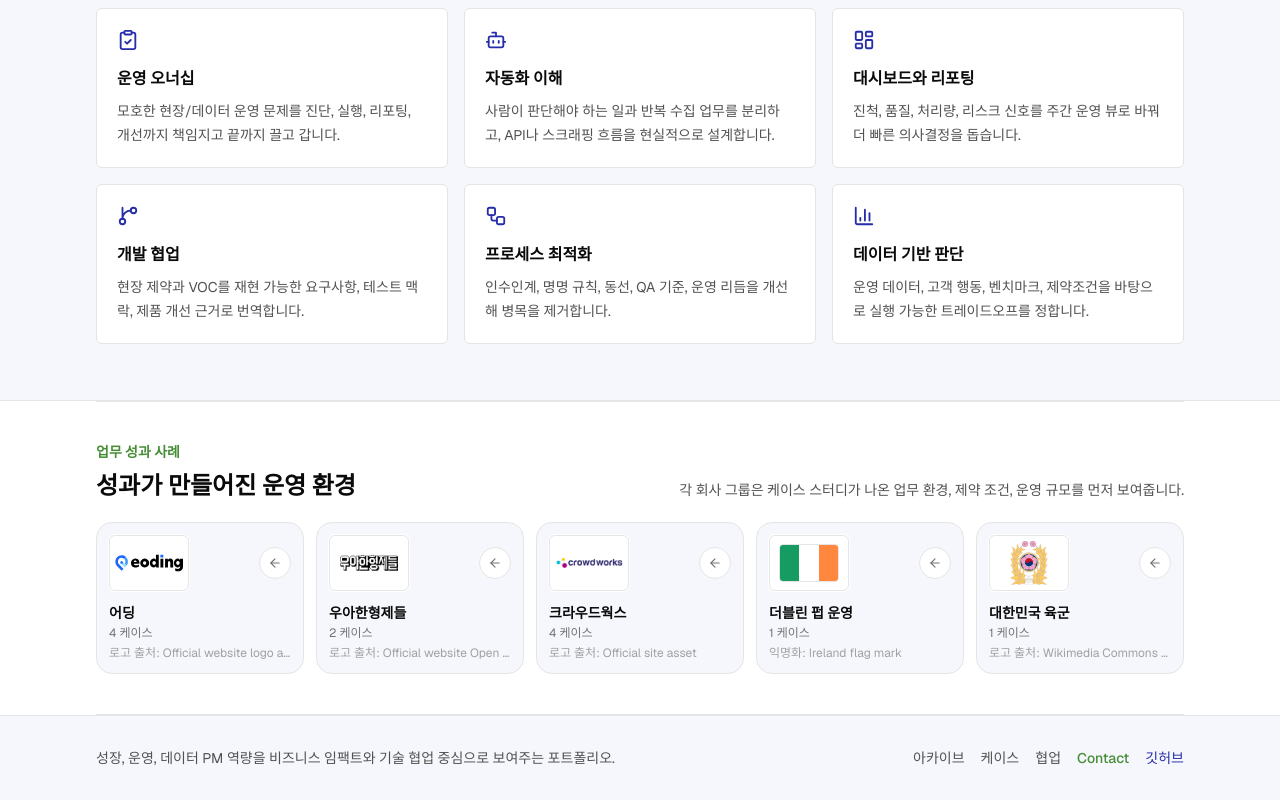
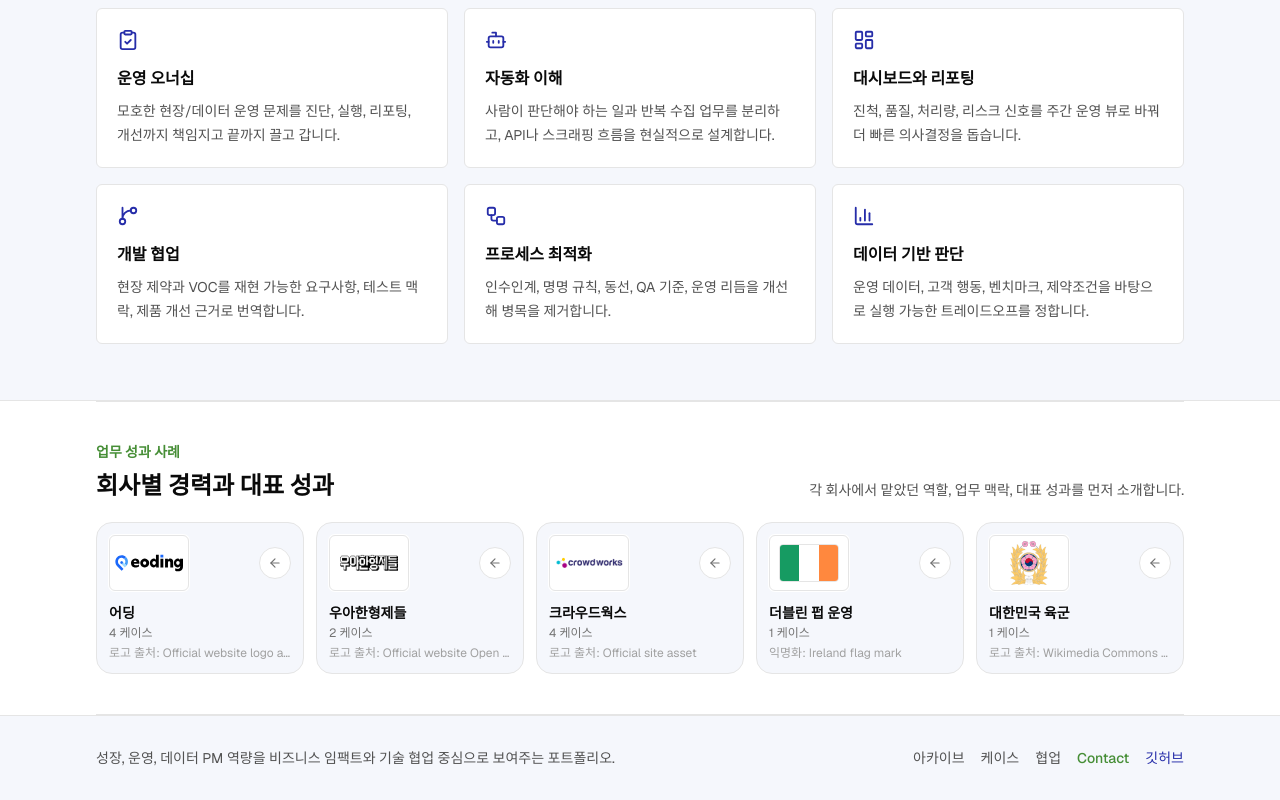
Before and after one commit to Joshua-sung/portfolio-archive, a Next.js app: page /ko in a window 1280 px wide. Shown: the part 2752-3552 px from the top of the page. Built offline with nearby package versions, Linux system fonts and the light colour scheme.

Commit message:
Refine Korean company navigation copy

```diff
--- a/src/app/ko/case-studies/page.tsx
+++ b/src/app/ko/case-studies/page.tsx
@@ -5,7 +5,7 @@ import { WorkCard } from "@/components/work-card";
 import { getFeaturedEntries } from "@/lib/content";
 
 export const metadata: Metadata = {
-  title: "케이스 스터디",
+  title: "케이스",
   description: "운영 판단, 기술 협업, 비즈니스 임팩트를 중심으로 정리한 STAR+T 케이스 스터디.",
 };
 
@@ -16,7 +16,7 @@ export default function KoreanCaseStudiesPage() {
   return (
     <Container>
       <PageHeader
-        eyebrow="케이스 스터디"
+        eyebrow="케이스"
         title="운영 판단, 기술 협업, 비즈니스 임팩트가 드러나는 대표 케이스."
         description="각 사례는 빠른 검토가 가능하도록 상황, 오너십, 실행, 결과, 도구, 협업 방식, 재사용 가능한 배운 점을 함께 보여줍니다."
       />
--- a/src/app/ko/companies/page.tsx
+++ b/src/app/ko/companies/page.tsx
@@ -5,7 +5,7 @@ import { CompanyCard } from "@/components/company-card";
 import { getCompanyGroups } from "@/lib/content";
 
 export const metadata: Metadata = {
-  title: "업무 성과 사례",
+  title: "회사",
   description: "Growth PM과 Operations PM 성과가 만들어진 회사별 업무 사례.",
 };
 
@@ -18,9 +18,9 @@ export default function KoreanCompaniesPage() {
     <Container>
       <div className="grid gap-8 border-b border-neutral-200 py-12 lg:grid-cols-[minmax(0,1fr)_320px] lg:items-end lg:py-16">
         <PageHeader
-          eyebrow="업무 성과 사례"
-          title="성과가 만들어진 운영 환경."
-          description="회사와 조직 단위로 업무 환경, 운영 제약, 측정 가능한 결과를 먼저 볼 수 있게 정리했습니다."
+          eyebrow="회사"
+          title="업무 성과 사례"
+          description="회사와 조직 단위로 맡았던 역할, 업무 맥락, 측정 가능한 결과를 먼저 소개합니다."
         />
         <dl className="grid gap-5 border-t border-neutral-200 pt-6 text-sm sm:grid-cols-3 lg:grid-cols-1 lg:border-l lg:border-t-0 lg:pl-8 lg:pt-0">
           <div>
--- a/src/components/company-strip.tsx
+++ b/src/components/company-strip.tsx
@@ -8,16 +8,16 @@ import { CompanyLogo } from "@/components/company-logo";
 const stripCopy = {
   en: {
     eyebrow: "Project Experience",
-    title: "Operating environments behind the results",
-    description: "Each company group shows the setting, constraints, and operating scale behind the case studies.",
+    title: "Companies and roles behind the work",
+    description: "Each company group introduces the role context, work setting, and representative outcomes first.",
     view: "Open",
     source: "Logo source",
     anonymized: "Anonymized",
   },
   ko: {
     eyebrow: "업무 성과 사례",
-    title: "성과가 만들어진 운영 환경",
-    description: "각 회사 그룹은 케이스 스터디가 나온 업무 환경, 제약 조건, 운영 규모를 먼저 보여줍니다.",
+    title: "회사별 경력과 대표 성과",
+    description: "각 회사에서 맡았던 역할, 업무 맥락, 대표 성과를 먼저 소개합니다.",
     view: "열기",
     source: "로고 출처",
     anonymized: "익명화",
--- a/src/components/homepage-landing.tsx
+++ b/src/components/homepage-landing.tsx
@@ -42,7 +42,7 @@ const homeCopy = {
     capabilitiesEyebrow: "Operating range",
     capabilitiesTitle: "Operating strengths behind the outcomes",
     companiesEyebrow: "Project Experience",
-    companiesTitle: "Where the work happened",
+    companiesTitle: "Companies and roles behind the work",
   },
   ko: {
     eyebrow: "Growth PM / Operations PM / Data PM",
@@ -71,7 +71,7 @@ const homeCopy = {
     capabilitiesEyebrow: "운영 범위",
     capabilitiesTitle: "성과 뒤에 있는 운영 강점",
     companiesEyebrow: "업무 성과 사례",
-    companiesTitle: "성과가 만들어진 환경",
+    companiesTitle: "회사별 경력과 대표 성과",
   },
 } satisfies Record<Locale, Record<string, string | string[]>>;
 
--- a/src/lib/i18n.ts
+++ b/src/lib/i18n.ts
@@ -40,8 +40,8 @@ const navTranslations: Record<Locale, Record<string, { label: string; shortLabel
   en: {},
   ko: {
     "/": { label: "홈", shortLabel: "홈" },
-    "/case-studies": { label: "케이스 스터디", shortLabel: "케이스" },
-    "/companies": { label: "회사별", shortLabel: "회사" },
+    "/case-studies": { label: "케이스", shortLabel: "케이스" },
+    "/companies": { label: "회사", shortLabel: "회사" },
     "/resume": { label: "경력기술서", shortLabel: "경력" },
   },
 };
```
